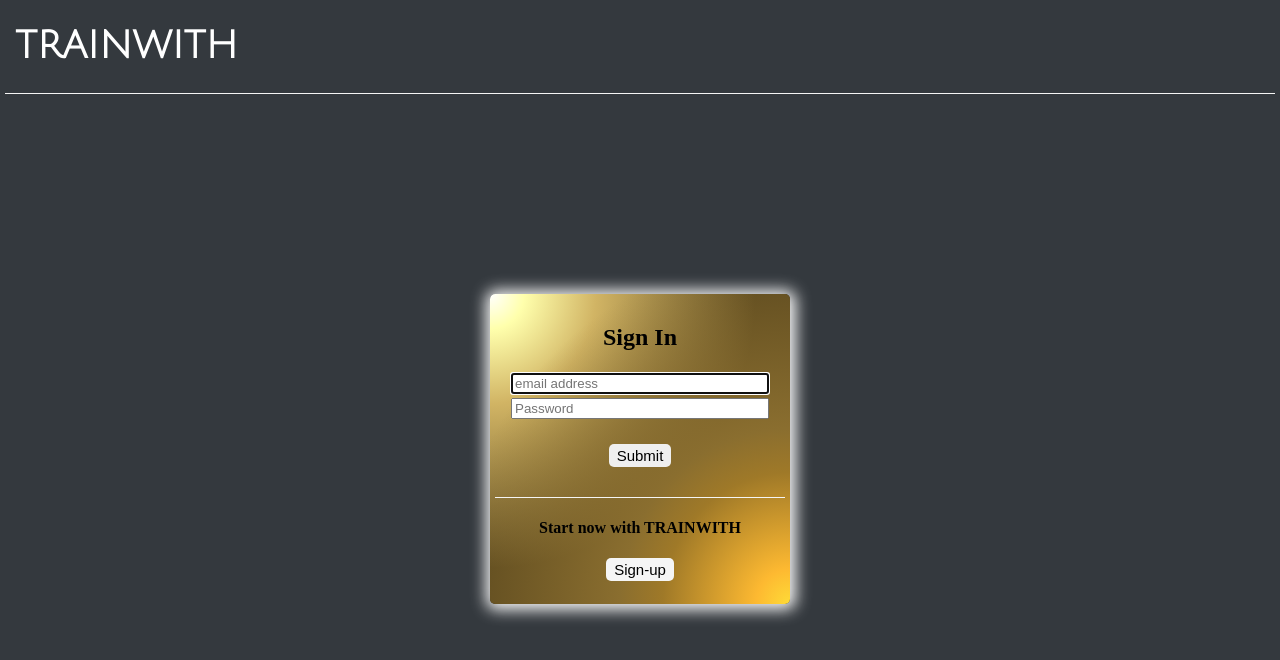
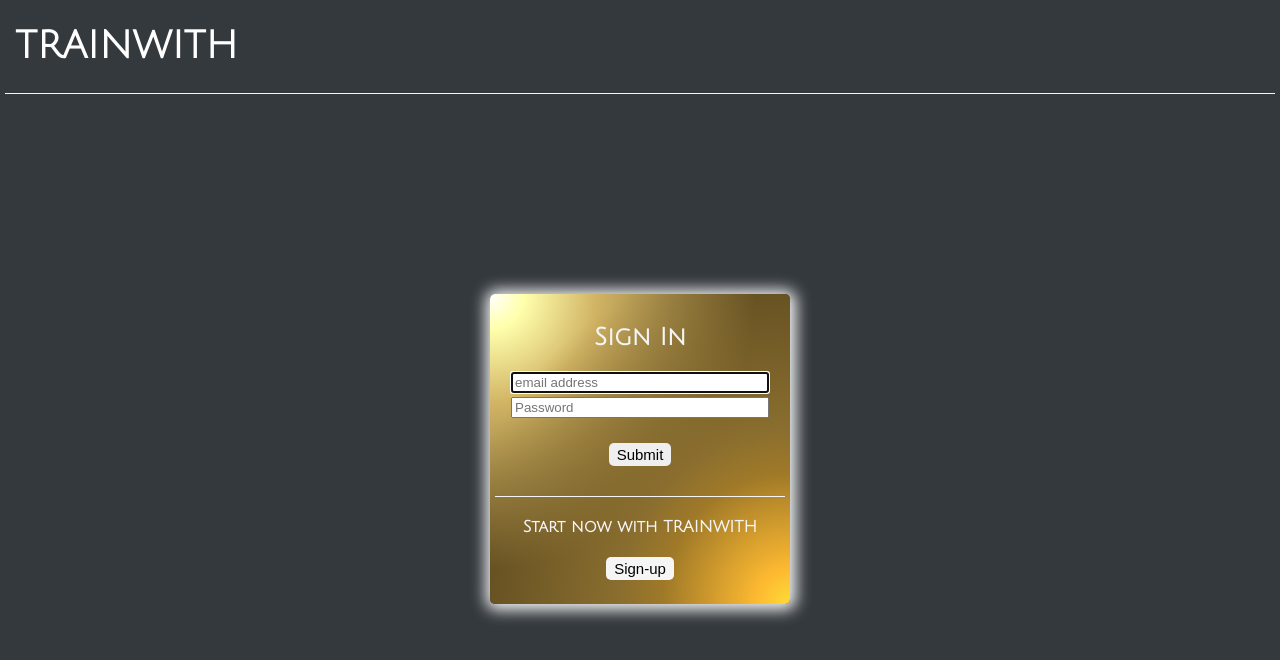
Before and after one commit to francea01/TRAINWITH, a React (Create React App) app in the folder client/: page / in a window 1280 px wide. Shown: the top 660 px of the page. Built offline with nearby package versions, Linux system fonts and the light colour scheme; no server answers; a web font is replaced by a local one.

Commit message:
new Changes

```diff
--- a/client/src/pages/SignIn.js
+++ b/client/src/pages/SignIn.js
@@ -101,7 +101,10 @@ const Error = styled.div`
   height: 18px;
 `;
 
-const SignInText = styled.h2``;
+const SignInText = styled.h2`
+  font-family: "Julius Sans One", sans-serif;
+  color: whitesmoke;
+`;
 
 const DivSignIn = styled.div``;
 
@@ -163,7 +166,10 @@ const SignUpdirection = styled.div`
   flex-direction: column;
 `;
 
-const SignUpText = styled.h4``;
+const SignUpText = styled.h4`
+  font-family: "Julius Sans One", sans-serif;
+  color: whitesmoke;
+`;
 
 const SignUpLink = styled(NavLink)`
   color: black;
--- a/client/src/pages/SignUp.js
+++ b/client/src/pages/SignUp.js
@@ -50,7 +50,7 @@ const SignUp = () => {
         <Redirect to="/home" />
       ) : (
         <div>
-          <SignInLink to="/sign-in">Sign-in</SignInLink>
+          <SignInLink to="/">Sign-in</SignInLink>
           <Title>TRAINWITH</Title>
           <Separation></Separation>
 
```
